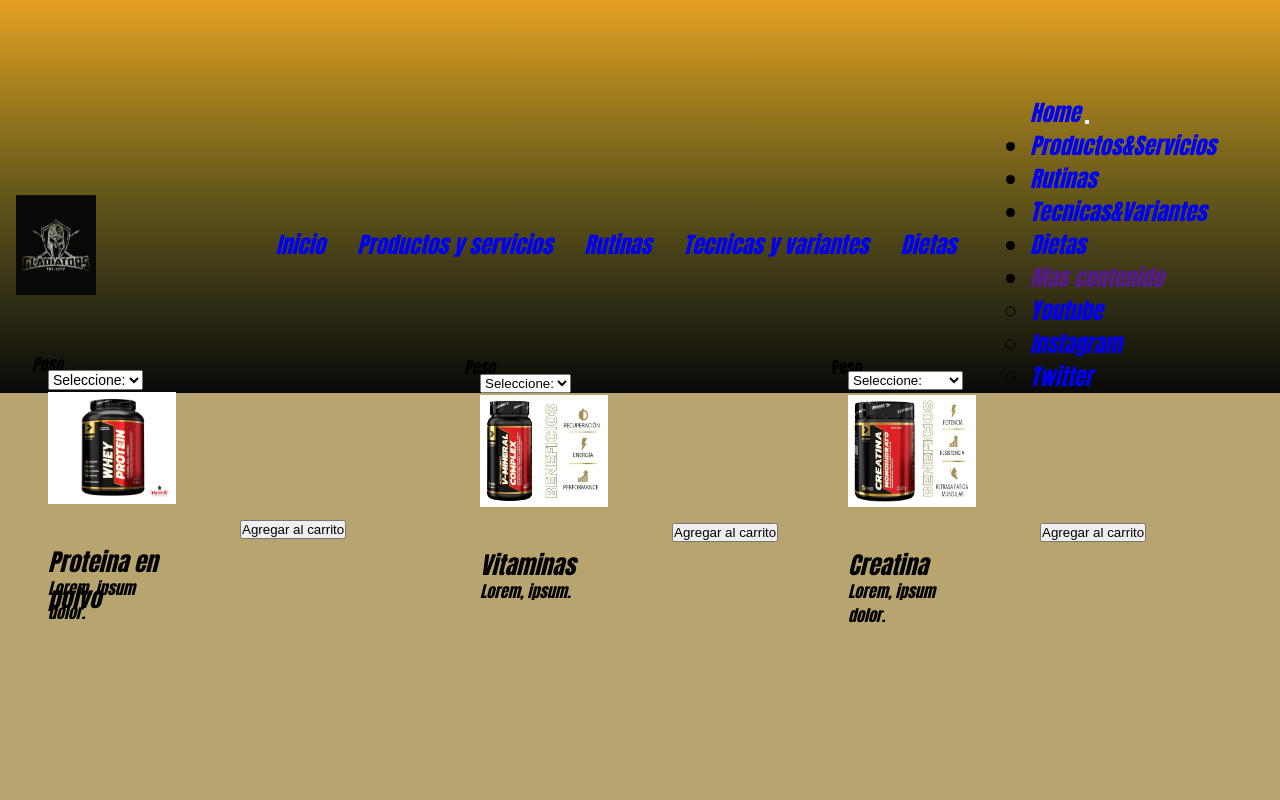
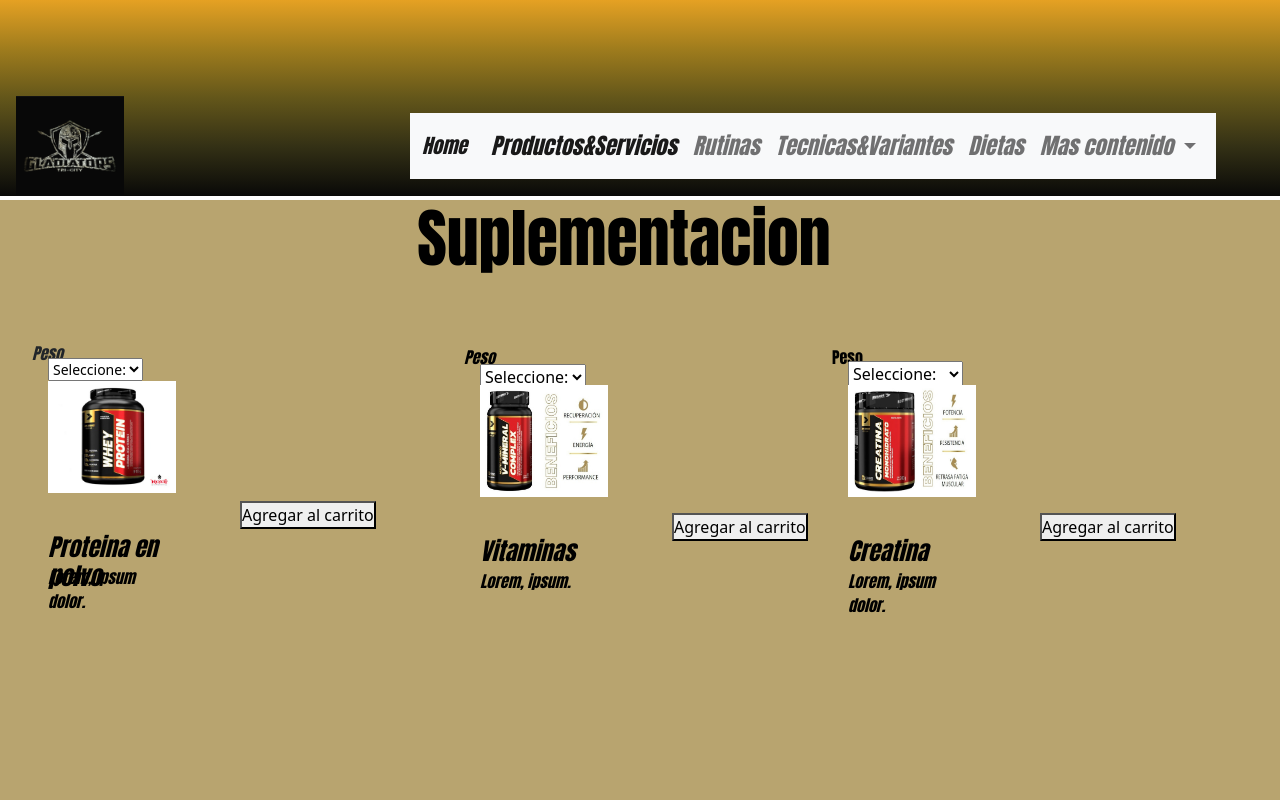
Before and after one commit to AlejandroSantin1991/proyectocoder, a website: page paginas/productos.html in a window 1280 px wide. Shown: the top 800 px of the page. Drawn offline with nearby package versions, Linux system fonts and the light colour scheme; files whose address does not match are found by name.

```diff
--- a/paginas/productos.html
+++ b/paginas/productos.html
@@ -6,35 +6,34 @@
     <meta http-equiv="X-UA-Compatible" content="IE=edge">
     <meta name="viewport" content="width=device-width, initial-scale=1.0">
     <title>Document</title>
+    <!--Vinculacion Bootstrap la hoja de estilos CSS - Forma rapida sin descargar (CDN)-->
+    <link href="https://cdn.jsdelivr.net/npm/bootstrap@5.1.3./dist/css/bootstrap.min.css" rel="stylesheet"
+        integrity="sha384-1BmE4kWBq78iYhFldvKuhfTAU6auU8tT94WrHftjDbrCEXSU1oBoqyl2QvZ6jIW3" crossorigin="anonymous">
     <!-- Vinculacion de forma externa - hoja de estilos propia-->
     <link rel="stylesheet" href="../css/estilos.css">
+</head>
 
 
 <body>
     <header>
-        <!--Logo y menu-->
-        <img src="../imagenes/logogladiatorgym.png" height="100" width="80" alt="logo">
+        <img class="logo" src="./imagenes/logogladiatorgym.png" height="100" width="70" alt="logo">
+        <!-- <video src="./videos/test.mp4" height="400" width="300" controls>Presentacion del proyecto</video>-->
+        <!--<audio src="./audios/Savas Pascalidis - New Breed.mp3" controls>Musica de entrenamiento</audio> -->
         </br>
-        <nav>
-            <ol class="nav__list">
-                <li class="nav__item"><a href="../index.html">Inicio</a></li>
-                <li class="nav__item"><a href="./productos.html">Productos y servicios</a></li>
-                <li class="nav__item"><a href="./rutinas.html">Rutinas</a></li>
-                <li class="nav__item"><a href="./tecnicasyvariantes.html">Tecnicas y variantes</a></li>
-                <li class="nav__item"><a href="./dietas.html">Dietas</a></li>
-                <!--Lista de enlaces para navegar en el sitio-->
-            </ol>
-        </nav>
+
         <nav class="navbar navbar-expand-lg navbar-light bg-light">
             <div class="container-fluid">
                 <a class="navbar-brand" href="./index.html">Home</a>
-              <button class="navbar-toggler" type="button" data-bs-toggle="collapse" data-bs-target="#navbarNavDropdown" aria-controls="navbarNavDropdown" aria-expanded="false" aria-label="Toggle navigation">
+                <button class="navbar-toggler" type="button" data-bs-toggle="collapse"
+                    data-bs-target="#navbarNavDropdown" aria-controls="navbarNavDropdown" aria-expanded="false"
+                    aria-label="Toggle navigation">
                     <span class="navbar-toggler-icon"></span>
                 </button>
                 <div class="collapse navbar-collapse" id="navbarNavDropdown">
                     <ul class="navbar-nav">
                         <li class="nav-item">
-                    <a class="nav-link active" aria-current="page" href="./paginas/productos.html">Productos&Servicios</a>
+                            <a class="nav-link active" aria-current="page"
+                                href="./paginas/productos.html">Productos&Servicios</a>
                         </li>
                         <li class="nav-item">
                             <a class="nav-link" href="./paginas/rutinas.html">Rutinas</a>
@@ -46,7 +45,8 @@
                             <a class="nav-link" href="./paginas/dietas.html">Dietas</a>
                         </li>
                         <li class="nav-item dropdown">
-                    <a class="nav-link dropdown-toggle" href="" id="navbarDropdownMenuLink" role="button" data-bs-toggle="dropdown" aria-expanded="false">
+                            <a class="nav-link dropdown-toggle" href="" id="navbarDropdownMenuLink" role="button"
+                                data-bs-toggle="dropdown" aria-expanded="false">
                                 Mas contenido
                             </a>
                             <ul class="dropdown-menu" aria-labelledby="navbarDropdownMenuLink">
@@ -60,6 +60,7 @@
             </div>
         </nav>
     </header>
+
 
     <main>
         <!--Va a contener todos los elementos section que vaya a plasmar en esta paguna-->
```
Also changed, not shown: css/estilos.css (+16 -0 lines), package.json (added, +26 -0 lines), js/scss/main.scss (added), 2 other files. Lines whose indentation alone changed are shown as unchanged.
